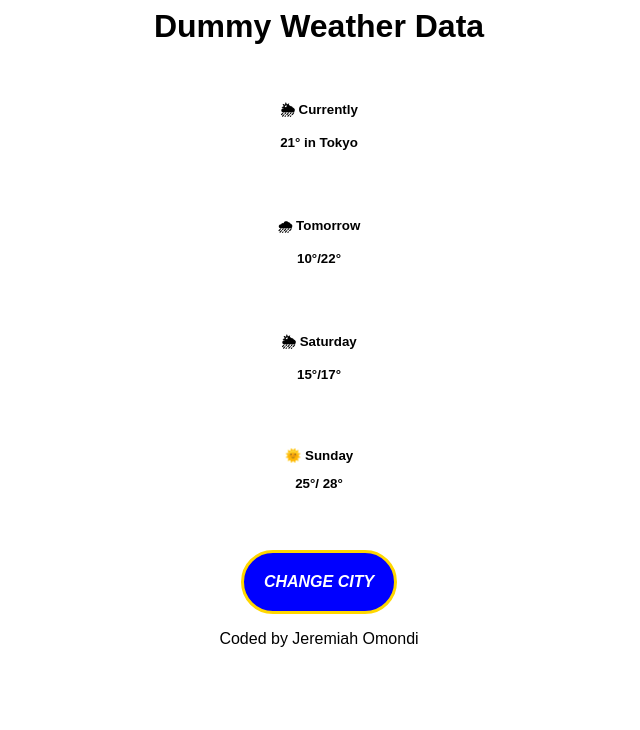
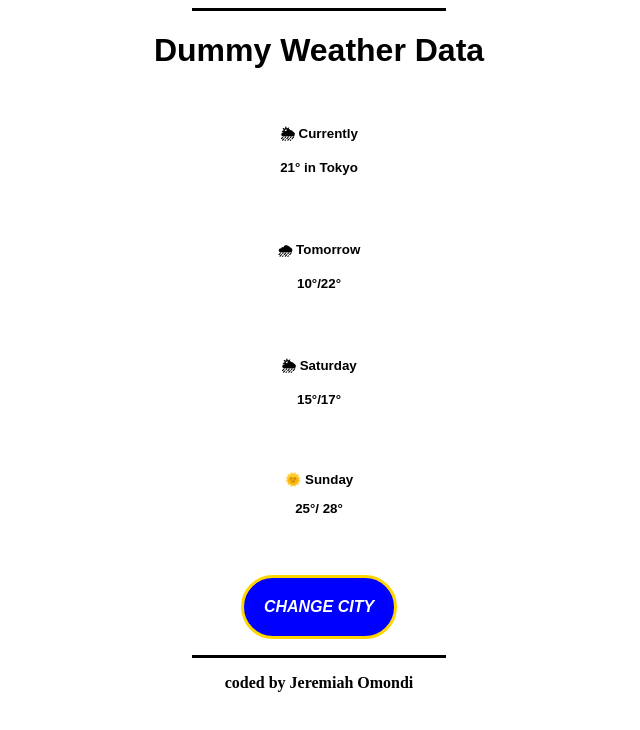
Before and after one commit to Jamie024/Cim-00003-023, a plain HTML site: page Weather.html in a window 1280 px wide. Shown: the whole page, without its empty margins (321-961 px from the left). Drawn offline with Linux system fonts and the light colour scheme.

Commit message:
Add files via upload

```diff
--- a/Weather.html
+++ b/Weather.html
@@ -3,6 +3,7 @@
 <meta charset="UTF-8">
 <meta name="viewport" content="width=device-width, initial-scale=1.0">
 <title>Dummy Weather Data Web</title>
+<hr color="black" size="3" width="20%"/>
 <style>
   body {
     font-family: Arial, Helvetica, sans-serif;
@@ -71,7 +72,12 @@
 
 
     <footer>
-  <p>Coded by Jeremiah Omondi</p>
+  <hr color="black" size="3" width="20%"/>
+  <strong>
+    <p>
+      <font face="Jeremiah">coded by Jeremiah Omondi</font>
+    </p>
+  </strong>
 </footer>
 
 </body>
```
